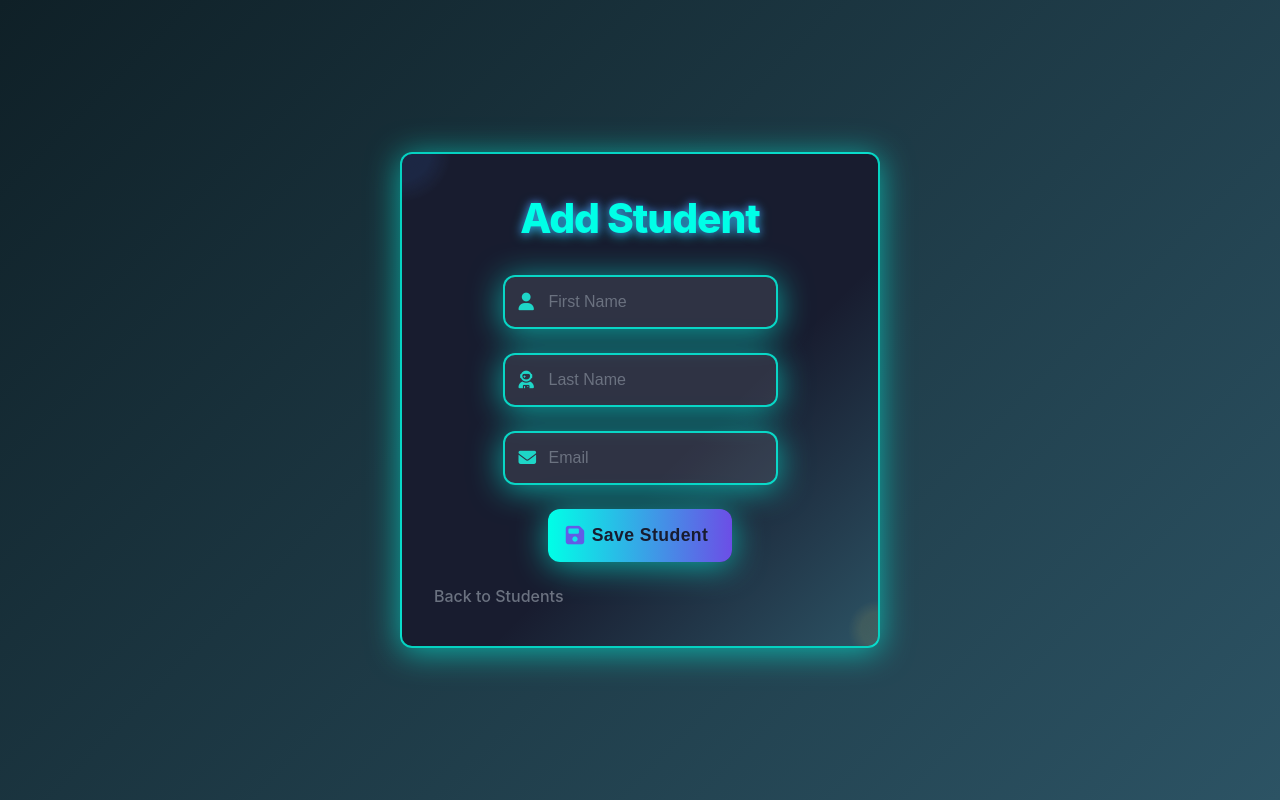
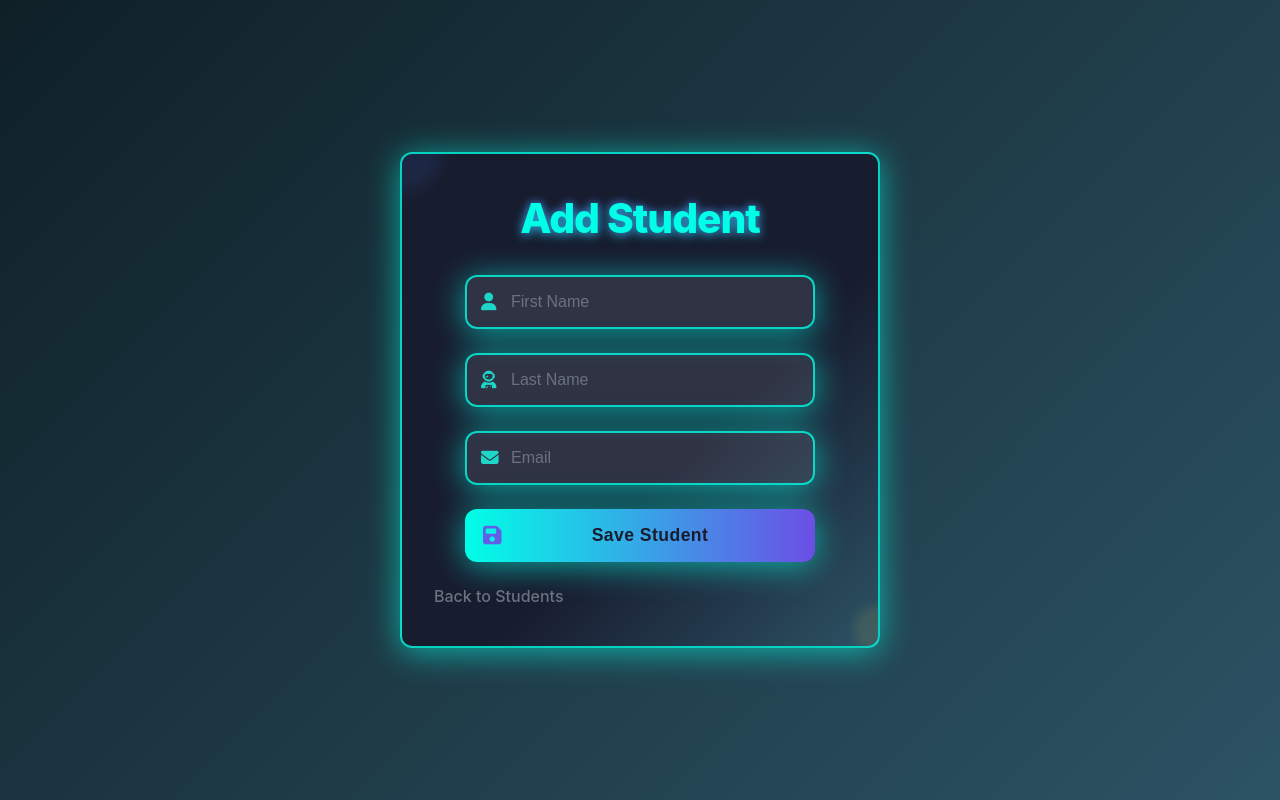
Before and after one commit to VinceRolle/rolle_vince, a CodeIgniter app: page / in a window 1280 px wide. Run offline with CodeIgniter, Linux system fonts and the light colour scheme; data that the repository does not hold is empty; some libraries are stand-ins or nearby versions.

Commit message:
First commit

```diff
--- a/app/views/students/create.php
+++ b/app/views/students/create.php
@@ -117,6 +117,10 @@
       z-index: 1;
       animation: slideInUp 1s ease-out;
       align-items: center;
+    }
+    .input-icon, input, button {
+      width: 100%;
+      max-width: 350px;
     }
     .input-icon {
       position: relative;
```
